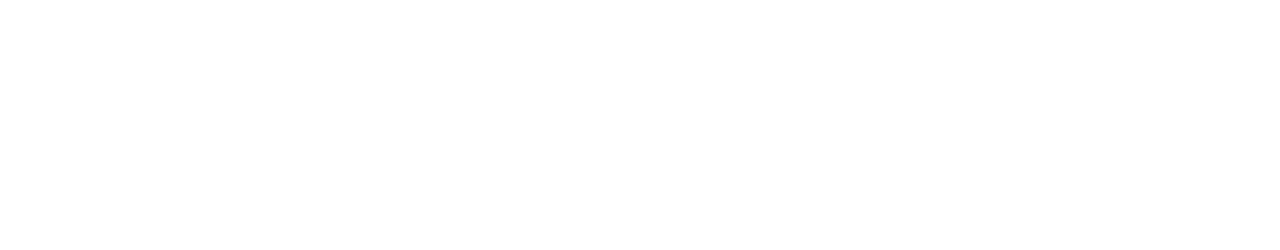
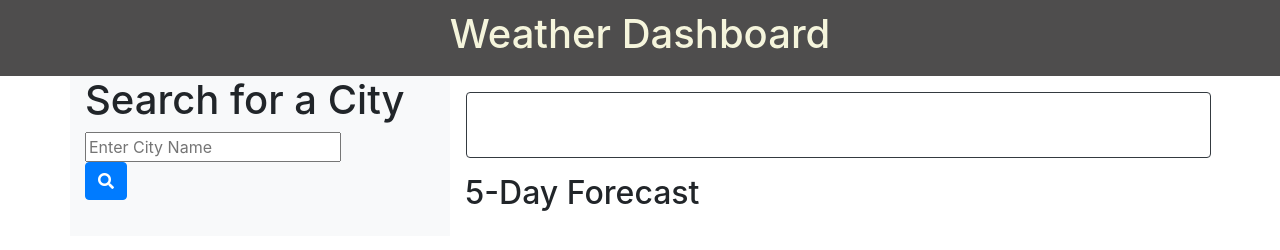
Before and after one commit to AWSiegfried/HW06-weatherdashboard, a plain HTML site: page index.html in a window 1280 px wide. Drawn offline with nearby package versions, Linux system fonts and the light colour scheme; no server answers.

Commit message:
added first ajax pull code

```diff
--- a/Develop/script.js
+++ b/Develop/script.js
@@ -0,0 +1,18 @@
+$(document).ready(function() {
+
+    //Pull Current Weather data function
+
+    // var cityCurrent = $("#city-input").text();
+    var cityCurrent = "Austin"
+    var currentQueryURL = "api.openweathermap.org/data/2.5/forecast?q=" + cityCurrent + "&appid=397227bf482a5ff23f440af123eee801";
+
+    $.ajax({
+        url: currentQueryURL,
+        method: "GET"
+    }).then(function(response) {
+        console.log(response);
+    });
+
+    //Pull Current Weather data function
+
+});
--- a/Develop/style.css
+++ b/Develop/style.css
@@ -0,0 +1,36 @@
+body {
+    height 100%;
+    width: 100%;
+}
+
+#page-title {
+    background-color: rgb(78, 77, 77);
+    padding: 10px;
+    margin: auto;
+    width: 100%;
+    height: 10%;
+}
+
+#page-title h1 {
+    color: beige;
+    text-align: center;
+    width: 100%;
+}
+
+#main-section {
+    /* height: 90%;
+    width: 100%;
+    background-color: blue; */
+}
+
+#left-section {
+    /* background-color: grey;
+    height: 100%;
+    width: 100%; */
+}
+
+#right-section {
+    /* height: 100%;
+    width: 100%;
+    background-color: rgb(213, 0, 0); */
+}
--- a/index.html
+++ b/index.html
@@ -4,11 +4,104 @@
 <head>
     <meta charset="UTF-8">
     <meta name="viewport" content="width=device-width, initial-scale=1.0">
-    <title>Document</title>
+    <title>Weather World</title>
+    <link rel="stylesheet" href="https://stackpath.bootstrapcdn.com/bootstrap/4.3.1/css/bootstrap.min.css" />
+    <link rel="stylesheet" href="https://cdnjs.cloudflare.com/ajax/libs/font-awesome/5.11.2/css/all.min.css">
+    <link rel="stylesheet" href="Develop/style.css" />
 </head>
 
 <body>
+    <!--Header Row-->
+    <div class="row" id="page-title">
+        <h1>Weather Dashboard</h1>
+    </div>
 
+    <div class="container">
+        <!--Main content row-->
+        <div class="row" id="main-section">
+
+            <!--Column with "Search for a City" and Search History-->
+            <div class="col-md-4 bg-light" id="left-section">
+
+                <!--Row for "Search for a City"-->
+                <h1>Search for a City</h1>
+                <div>
+                    <input id="city-input" type="text" placeholder="Enter City Name">
+                    <div>
+                        <button class="btn btn-primary" type="button" id="search-button">
+                            <i class="fas fa-search"></i>
+                        </button>
+                    </div>
+                </div>
+
+                <!--Search History-->
+                <form id="search-history"></form>
+
+            </div>
+
+            <!--Column with current and future conditions-->
+            <div class="col-md-8" id="right-section">
+                <div class="row mr-0">
+                    <div class="col-md-12 border border-dark m-3 rounded">
+                        <!--Current Weather-->
+                        <!--Name, Date, Picture-->
+                        <div class="row">
+                            <div class="col-md-12">
+
+                            </div>
+                        </div>
+                        <!--Temperature-->
+                        <div class="row">
+                            <div class="col-md-12">
+                                <p id="current-temperature"></p>
+                            </div>
+                        </div>
+                        <!--Humidity-->
+                        <div class="row">
+                            <div class="col-md-12">
+                                <p id="current-humidity"></p>
+
+                            </div>
+                        </div>
+                        <!--WindSpeed-->
+                        <div class="row">
+                            <div class="col-md-12">
+                                <p id="current-windspeed"></p>
+
+                            </div>
+                        </div>
+                        <!--UV Index-->
+                        <div class="row">
+                            <div class="col-md-12">
+                                <p id="current-uvindex"></p>
+
+                            </div>
+                        </div>
+                    </div>
+                </div>
+
+                <!--5-Day Forecast Title-->
+                <div class="row">
+                    <div class="col-md-12">
+                        <h2>5-Day Forecast</h2>
+                    </div>
+                </div>
+
+                <!--5-Day Forecast Elements-->
+                <div row="class">
+                    <div class="col-md-12">
+                        <div class="col forecast bg-primary text-white ml-3 mb-3 rounded"></div>
+                        <div class="col forecast bg-primary text-white ml-3 mb-3 rounded"></div>
+                        <div class="col forecast bg-primary text-white ml-3 mb-3 rounded"></div>
+                        <div class="col forecast bg-primary text-white ml-3 mb-3 rounded"></div>
+                        <div class="col forecast bg-primary text-white ml-3 mb-3 rounded"></div>
+                    </div>
+                </div>
+            </div>
+        </div>
+    </div>
+    <script src="https://cdnjs.cloudflare.com/ajax/libs/jquery/3.2.1/jquery.min.js"></script>
+    <script src="Develop/script.js"></script>
 </body>
 
 </html>
```
Also changed, not shown: 1 other file.
